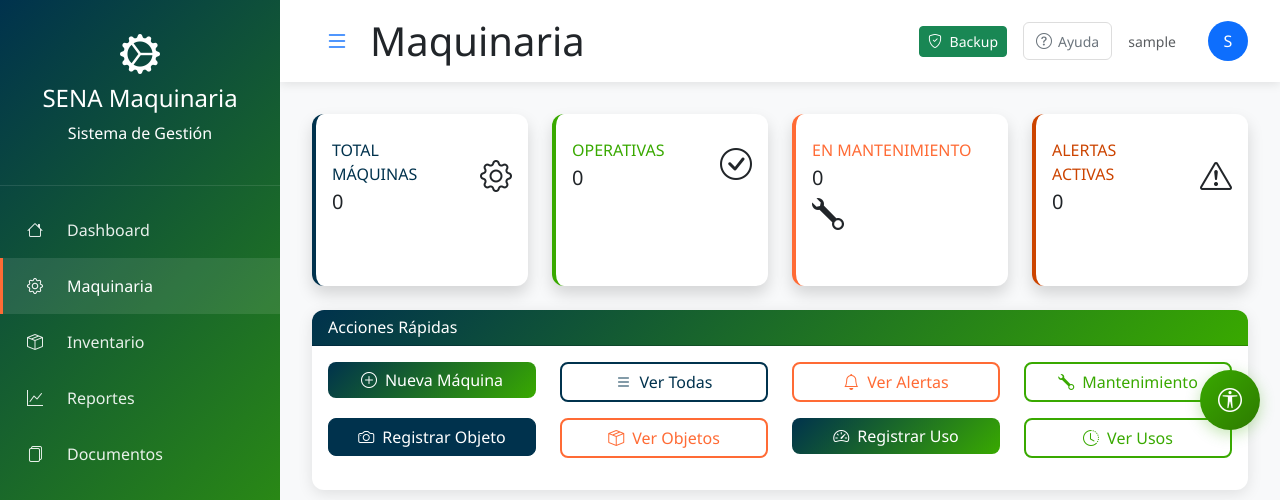
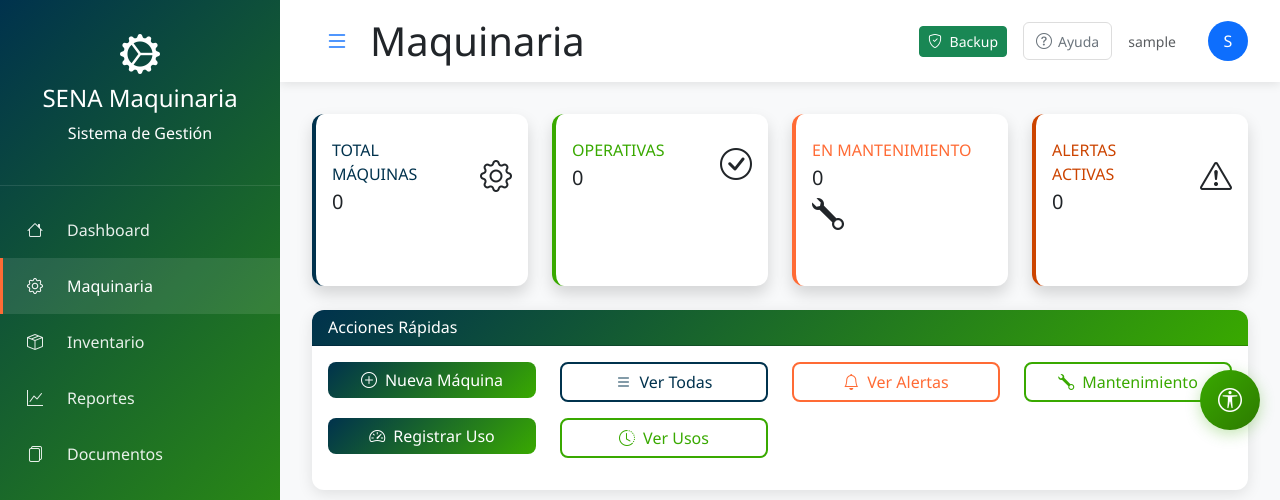
Before and after one commit to PabloFerminGuaquidaJoya/proyecto_base, a Django app: page /maquinaria/dashboard/ in a window 1280 px wide. Shown: the top 500 px of the page. Run offline with Django 5.2, Linux system fonts and the light colour scheme; the visitor is signed in with stand-in values (Sample User, id 1); data that the repository does not hold is empty; parts of the project's set-up code (start-up, migrations or seed data) failed here and were passed over.

Commit message:
Correccion de botoneria dashboard maquinaria-inventario

```diff
--- a/maquinaria/templates/maquinaria/dashboard.html
+++ b/maquinaria/templates/maquinaria/dashboard.html
@@ -100,16 +100,6 @@
             <div class="col-md-3 mb-3">
                 <a href="{% url 'maquinaria:mantenimiento_dashboard' %}" class="btn btn-outline-sena-primary w-100">
                     <i class="bi bi-wrench me-2"></i>Mantenimiento
-                </a>
-            </div>
-            <div class="col-md-3 mb-3">
-                <a href="{% url 'inventario:nueva_pieza' %}" class="btn btn-sena-secondary w-100">
-                    <i class="bi bi-camera me-2"></i>Registrar Objeto
-                </a>
-            </div>
-            <div class="col-md-3 mb-3">
-                <a href="{% url 'inventario:lista_piezas' %}" class="btn btn-outline-sena-accent w-100">
-                    <i class="bi bi-box-seam me-2"></i>Ver Objetos
                 </a>
             </div>
             <div class="col-md-3 mb-3">
```
